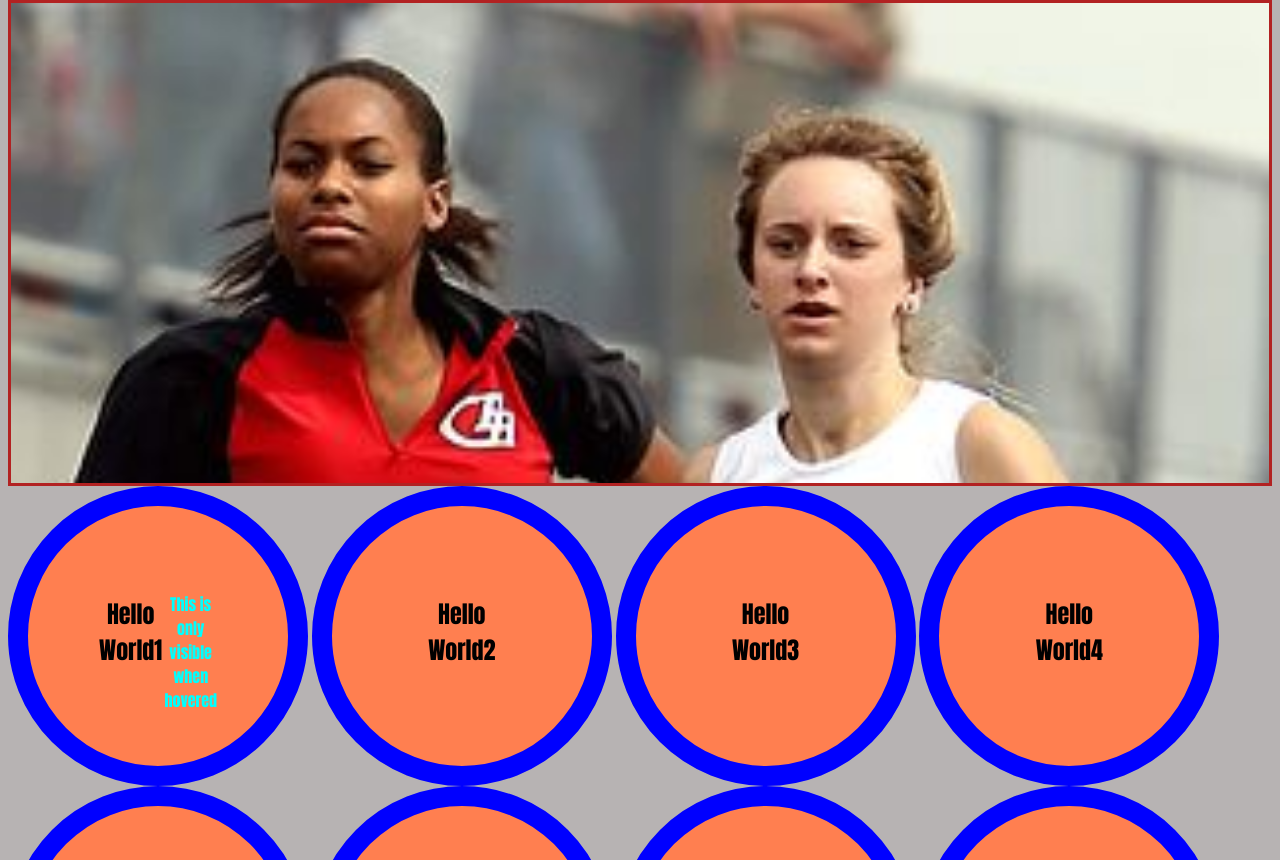
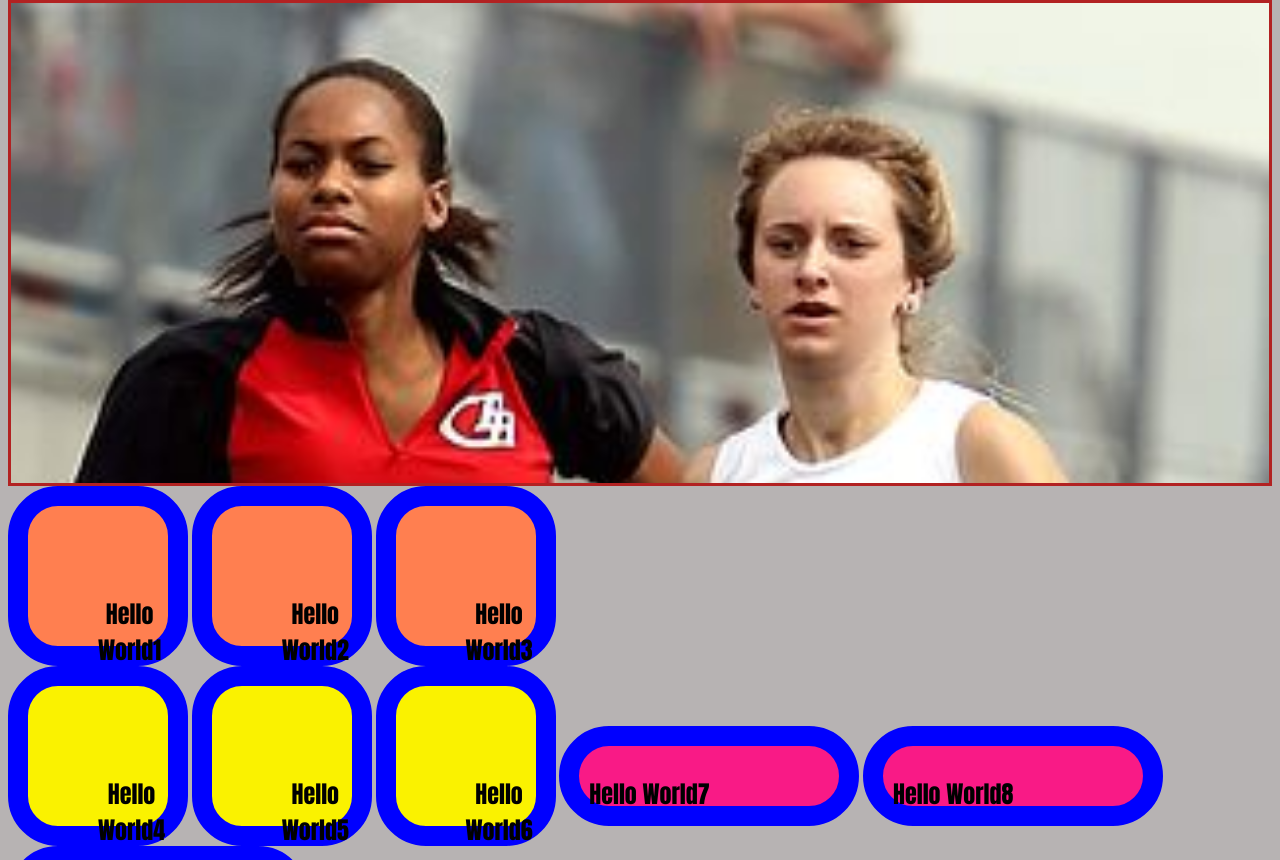
Before and after one commit to Forgottenit/my-first-repo, a plain HTML site: page index.html in a window 1280 px wide. Shown: the part 92-952 px from the top of the page. Drawn offline with Linux system fonts and the light colour scheme.

Commit message:
Made boxes

```diff
--- a/assets/css/style.css
+++ b/assets/css/style.css
@@ -13,42 +13,78 @@ body{
 
 }
 
-.circles > section{
-    display: inline-grid;
-    grid-template-columns: auto auto auto;
-    /* display:flex; */
-    /* flex-direction: row; */
-    /* justify-content: space-between;
-    flex-wrap: nowrap; */
-    width:300px;
-    height:300px;
-    border-radius:50%;
-    background-color: coral;
-    box-sizing: border-box;
-    /* position: relative; */
+.box1{
+    display:inline-flex;
+    gap: 10px;
+    flex-direction: row;
+    flex-wrap: wrap;
+    width:100px;
+    height:100px;
+    border-radius: 50px;
     padding: 70px;
     text-align: center;
+    background-color: coral;
+    position:relative;
+    box-sizing: border-box;
     border: 20px solid blue;
-    /* margin-left: auto;
-    margin-right: auto; */
-
 }
 
-.box > p{
-    text-decoration: transparent;
-    color: aqua;
+.box2{
+    display:inline-flex;
+    gap: 10px;
+    flex-direction: row;
+    flex-wrap: wrap;
+    width:100px;
+    height:100px;
+    border-radius: 50px;
+    padding: 70px;
+    text-align: center;
+    background-color: #faf200;
+    position:relative;
+    box-sizing: border-box;
+    border: 20px solid blue;
 }
 
-.circles > section:hover{
+.box3{
+    display:inline-flex;
+    gap: 10px;
+    flex-direction: row;
+    flex-wrap: wrap;
+    width:300px;
+    height:100px;
+    border-radius: 50px;
+    padding: 10px 10px;
+    text-align: center;
+    background-color: hsl(331, 95%, 54%);
+    position:relative;
+    box-sizing: border-box;
+    border: 20px solid blue;
+}
+
+p{
+    visibility:hidden;
+}
+
+/* .box:hover{
+    opacity: 10%;
+    color: aqua;
+    transition: opacity 5s ease-out;
+} */
+.box1:hover{
     color:red;
-    /* width:600px; */
     position: relative;
     text-align:center;
     rotate: 270deg;
-    height: 400px;
+    height: 100%;
+    width:100%;
+    flex-wrap: nowrap;
+    /* border-radius:100%; */
     transform: rotate(90deg);
     transition: width 2s, transform 2s;
     text-transform: uppercase;
+    opacity: 10%;
+    transition: opacity 5s;
+    z-index: 1;
 }
 
 
--- a/index.html
+++ b/index.html
@@ -24,32 +24,34 @@
 
     <div id="main-pic"></div>
     <div class="circles">
-        <section class="box" id="section1">
+        <section class="box1" id="section1">
             <h1>Hello World1</h1>
             <p>This is only visible when hovered</p>
         </section>
-        <section class="box" id="section2">
+        <section class="box1" id="section2">
             <h1>Hello World2</h1>
         </section>
-        <section class="box" id="section3">
+        <section class="box1" id="section3">
             <h1>Hello World3</h1>
         </section>
-        <section class="box" id="section4">
+    </div>
+    <div>
+        <section class="box2" id="section4">
             <h1>Hello World4</h1>
         </section>
-        <section class="box" id="section5">
+        <section class="box2" id="section5">
             <h1>Hello World5</h1>
         </section>
-        <section class="box" id="section6">
+        <section class="box2" id="section6">
             <h1>Hello World6</h1>
         </section>
-        <section class="box" id="section7">
+        <section class="box3" id="section7">
             <h1>Hello World7</h1>
         </section>
-        <section class="box" id="section8">
+        <section class="box3" id="section8">
             <h1>Hello World8</h1>
         </section>
-        <section class="box" id="section9">
+        <section class="box3" id="section9">
             <h1>Hello World9</h1>
         </section>
     </div>
```
